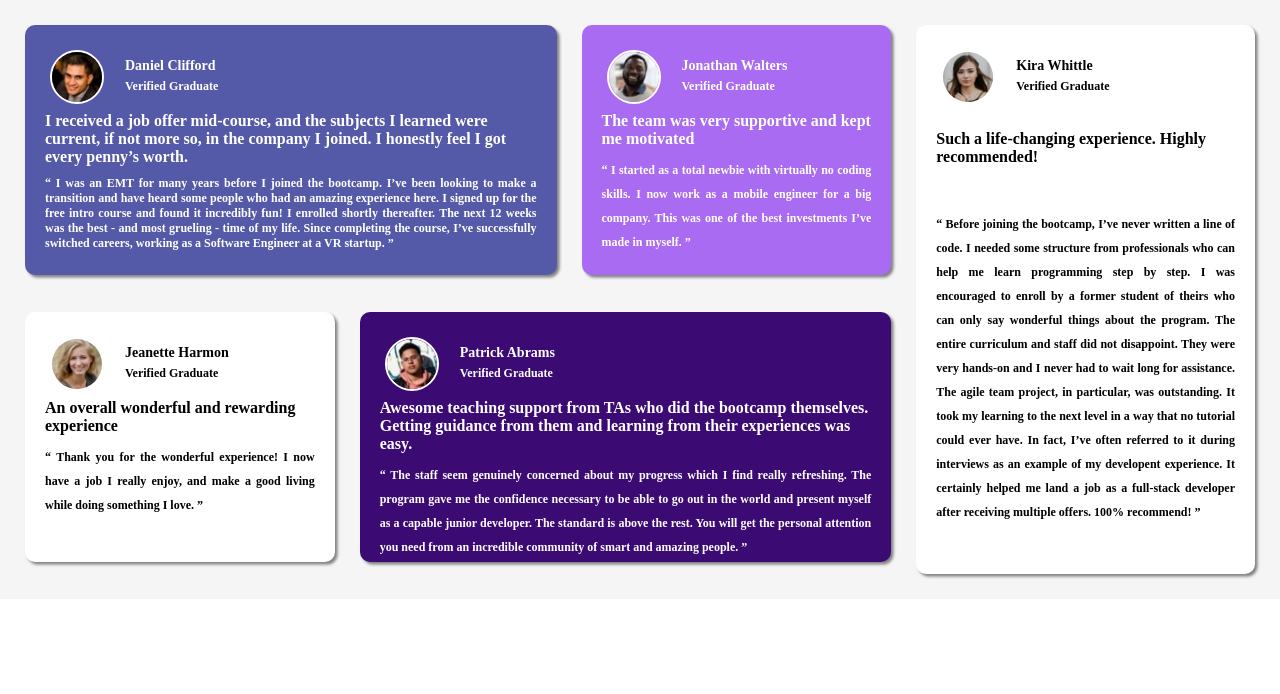
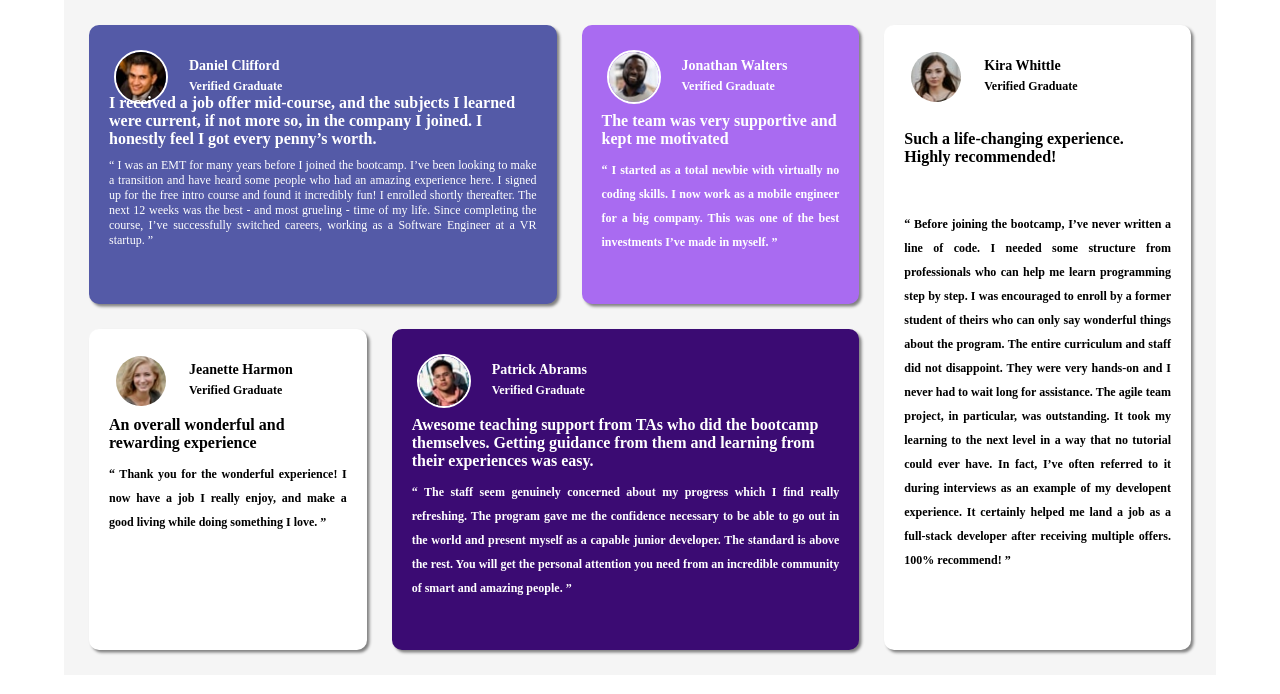
Before and after one commit to velvelshteynberg/Css-coding-challenges, a plain HTML site: page testimonials-grid-section-main/index.html in a window 1280 px wide. Drawn offline with Linux system fonts and the light colour scheme.

Commit message:
working on the styoing"

```diff
--- a/testimonials-grid-section-main/index.html
+++ b/testimonials-grid-section-main/index.html
@@ -21,14 +21,13 @@
             <img class = 'pics' src ='./images/image-daniel.jpg', alt = "Dan's pic">
             <h3 class = 'name'>Daniel Clifford</h3>
             <h4 class = 'qualification'>Verified Graduate</h4>
-            <br>
             <h2 class = 'reviewContent'>I received a job offer mid-course, and the subjects I learned were current, if not more so, in the company I joined. I honestly feel I got every penny’s worth.</h2>
 
-            <h4 class = ' quote'>“ I was an EMT for many years before I joined the bootcamp. I’ve been looking to make a
+            <p class = ' quote'>“ I was an EMT for many years before I joined the bootcamp. I’ve been looking to make a
             transition and have heard some people who had an amazing experience here. I signed up
             for the free intro course and found it incredibly fun! I enrolled shortly thereafter.
             The next 12 weeks was the best - and most grueling - time of my life. Since completing
-            the course, I’ve successfully switched careers, working as a Software Engineer at a VR startup. ”</h4>
+            the course, I’ve successfully switched careers, working as a Software Engineer at a VR startup. ”</p>
       </div>
 
       <div class = " padding review2">
--- a/testimonials-grid-section-main/styles.css
+++ b/testimonials-grid-section-main/styles.css
@@ -6,7 +6,8 @@
 .bodyDiv {
     box-sizing: border-box;
     height: auto;
-    width: 100%;
+    margin: 0 auto;
+    width: 90%;
     background-color: whitesmoke;
     display: grid;
     grid-template-columns: auto auto auto auto auto auto ;
@@ -24,7 +25,6 @@
     box-shadow: 2.5px 2.5px 3px grey;
     box-sizing: border-box;
     padding: 20px;
-    height: 250px;
     border-radius: 10px;
     color: white;
 }
@@ -36,7 +36,6 @@
     box-shadow: 2.5px 2.5px 3px grey;
     box-sizing: border-box;
     padding: 20px;
-    height: 250px;
     border-radius: 10px;
     color: white;
 }
@@ -48,7 +47,6 @@
     box-shadow: 2.5px 2.5px 3px grey;
     box-sizing: border-box;
     padding: 20px;
-    height: 250px;
     border-radius: 10px;
     color: black;
 }
@@ -60,7 +58,6 @@
     box-shadow: 2.5px 2.5px 3px grey;
     box-sizing: border-box;
     padding: 20px;
-    height: 250px;
     border-radius: 10px;
     color: white;
 }
```
